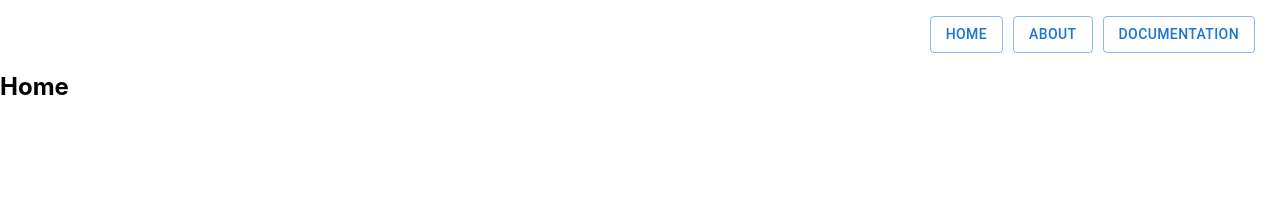
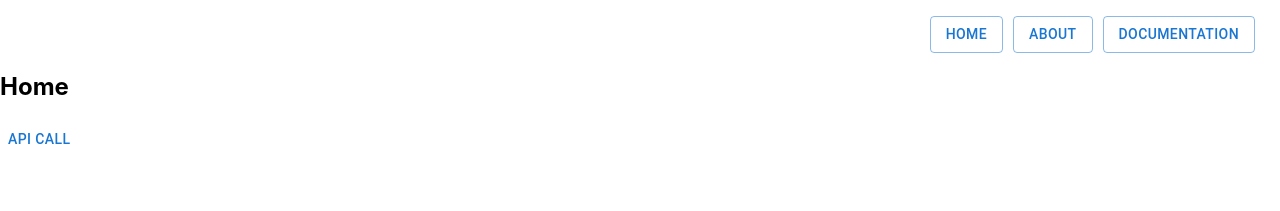
Before and after one commit to manav809/AWS-NBA-API, a React (Create React App) app in the folder frontend/: page / in a window 1280 px wide. Shown: the top 211 px of the page. Built offline with nearby package versions, Linux system fonts and the light colour scheme.

Commit message:
temp commit

```diff
--- a/frontend/package.json
+++ b/frontend/package.json
@@ -12,7 +12,7 @@
     "react": "^18.2.0",
     "react-dom": "^18.2.0",
     "react-router-dom": "^6.10.0",
-    "react-scripts": "5.0.1",
+    "react-scripts": "^5.0.1",
     "web-vitals": "^2.1.4"
   },
   "scripts": {
--- a/frontend/src/App.js
+++ b/frontend/src/App.js
@@ -1,10 +1,13 @@
 import './App.css';
 import NavBar from "./components/NavBar.js";
+import {Button} from "@mui/material"
 
 function App() {
   return (
     <>
       <NavBar />
+
+      <Button>API CALL</Button>
     </>
   );
 }
```
Also changed, not shown: 1 other file (tests, documents, lock files or other folders).
